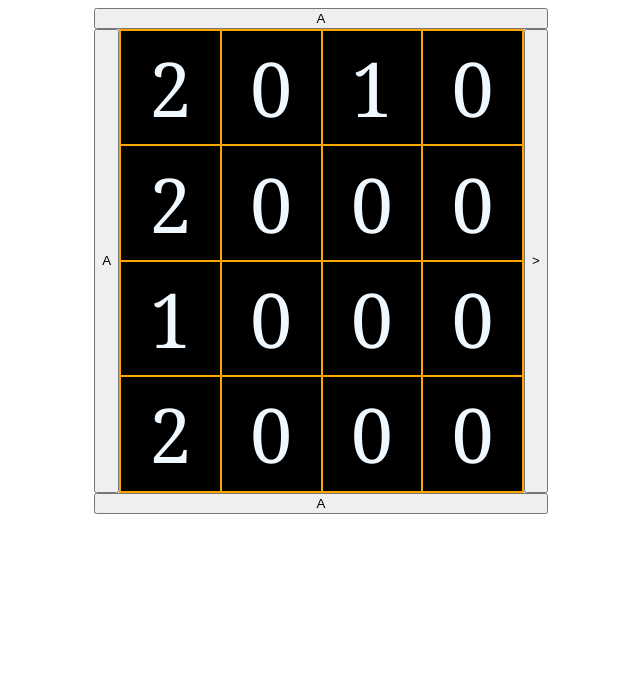
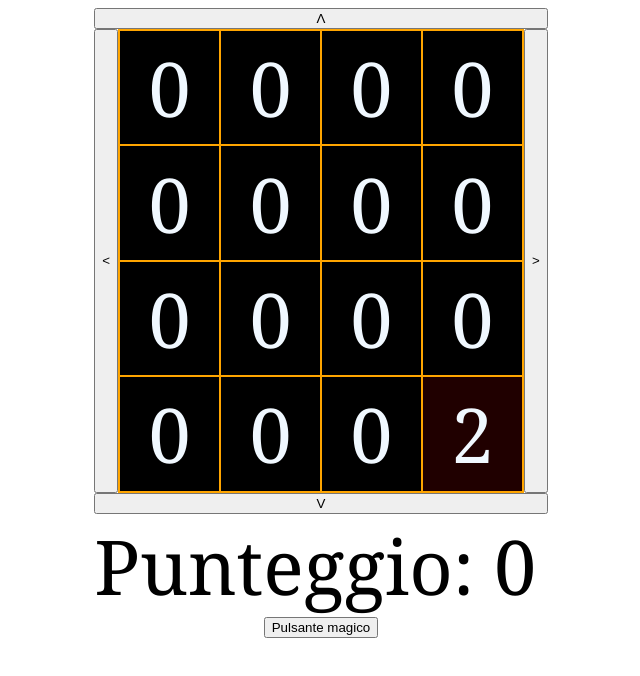
Before and after one commit to BalanAntonio/2048, a plain HTML site: page index.html in a window 1280 px wide. Shown: the whole page, without its empty margins (319-959 px from the left). Drawn offline with Linux system fonts and the light colour scheme.

Commit message:
colori belli e pulsante magico + niente crash

```diff
--- a/index.html
+++ b/index.html
@@ -7,25 +7,29 @@
     <script src="script.js"></script>
 </head>
     <body>
-        <button class="V" onclick="passo(1)">A</button>
+        <button class="V" onclick="passo(1)">Λ</button>
         <div>
-            <button onclick="passo(4)">A</button>
+            <button onclick="passo(4)"><</button>
             <table>
                 <tr>
-                    <td>2</td><td>0</td><td>1</td><td>0</td>
+                    <td>0</td><td>0</td><td>0</td><td>0</td>
                 </tr>
                 <tr>
-                    <td>2</td><td>0</td><td>0</td><td>0</td>
+                    <td>0</td><td>0</td><td>0</td><td>0</td>
                 </tr>
                 <tr>
-                    <td>1</td><td>0</td><td>0</td><td>0</td>
+                    <td>0</td><td>0</td><td>0</td><td>0</td>
                 </tr>
                 <tr>
-                    <td>2</td><td>0</td><td>0</td><td>0</td>
+                    <td>0</td><td>0</td><td>0</td><td>0</td>
                 </tr>
             </table>
             <button onclick="passo(2)">></button>
         </div>
-        <button class="V" onclick="passo(3)">A</button>
+        <button class="V" onclick="passo(3)">V</button>
+        <div id="score">
+            Punteggio: 0
+        </div>
+        <button onclick="magia()" id="puls">Pulsante magico</button>
     </body>
 </html>
--- a/script.js
+++ b/script.js
@@ -1,4 +1,21 @@
+let score = 0;
+window.onload = function(){
+    let griglia = document.querySelectorAll("td");
+    let nuovo = Math.floor(Math.random()*16);
+    while(parseInt(griglia[nuovo].innerHTML)!=0 && trova_zero(griglia)){
+        nuovo = Math.floor(Math.random()*16);
+    }
+    let nuovo2 = Math.floor(Math.random()*3);
+    if(nuovo2==2){
+        griglia[nuovo].innerHTML = 4;
+    }else{
+        griglia[nuovo].innerHTML = 2;
+    }
+    ricolora(griglia);
+}
+
 function passo(direzione) {
+
     let griglia = document.querySelectorAll("td");
     let uno,due,tre,quattro;
     console.log(direzione);
@@ -38,6 +55,7 @@ function passo(direzione) {
             let dif = di_fila(arr,0,4);
             while(dif!=-1){
                 arr[dif[1]] *= 2;
+                score += arr[dif[1]];
                 arr[dif[0]] = 0;
                 dif = di_fila(arr,0,4);
             }
@@ -58,6 +76,7 @@ function passo(direzione) {
             let dif = di_fila(arr,0,4);
             while(dif!=-1){
                 arr[dif[1]] *= 2;
+                score += arr[dif[1]];
                 arr[dif[0]] = 0;
                 dif = di_fila(arr,0,4);
             }
@@ -72,6 +91,20 @@ function passo(direzione) {
             griglia[quattro+i*4].innerHTML = arr[3];
         }
     }
+    let nuovo = Math.floor(Math.random()*16);
+    if(trova_zero(griglia)){
+        while(parseInt(griglia[nuovo].innerHTML)){
+            nuovo = Math.floor(Math.random()*16);
+        }
+        let nuovo2 = Math.floor(Math.random()*3);
+        if(nuovo2==2){
+            griglia[nuovo].innerHTML = 4;
+        }else{
+            griglia[nuovo].innerHTML = 2;
+        }
+    }
+    ricolora(griglia);
+    aggiorna_score();
 }
 
 //funzione di fila ritorna se ci sono due elementi uguali di fila negli array esclusi 0
@@ -113,3 +146,31 @@ function no_zero(arr,direzione){
         return newArr;
     }
 }
+
+function ricolora(gril){
+    for(let i = 0;i < 16;i++){
+        gril[i].style.backgroundColor = `rgb(${parseInt(gril[i].innerHTML)/16*255},0,0)`;
+    }
+}
+
+function trova_zero(arr){
+    for(let i = 0;i<arr.length;i++){
+        if(parseInt(arr[i].innerHTML)==0){ return true; }
+    }
+    return false;
+}
+
+function aggiorna_score(){
+    document.getElementById("score").innerHTML = "Punteggio: " + score;
+}
+
+function magia(){
+    let gril = document.querySelectorAll("td");
+    for(let i = 0; i<16; i++){
+        if(parseInt(gril[i].innerHTML)==2 || parseInt(gril[i].innerHTML)==4){
+            gril[i].innerHTML = 0;
+        }
+    }
+    ricolora(gril);
+    document.getElementById("puls").disabled = true;
+}
--- a/style.css
+++ b/style.css
@@ -26,3 +26,9 @@ body{
 .V{
     width: 12cm;
 }
+
+#score{
+    font-size: 2cm;
+    text-align: center;
+    font-family:Cambria, Cochin, Georgia, Times, 'Times New Roman', serif
+}
```
